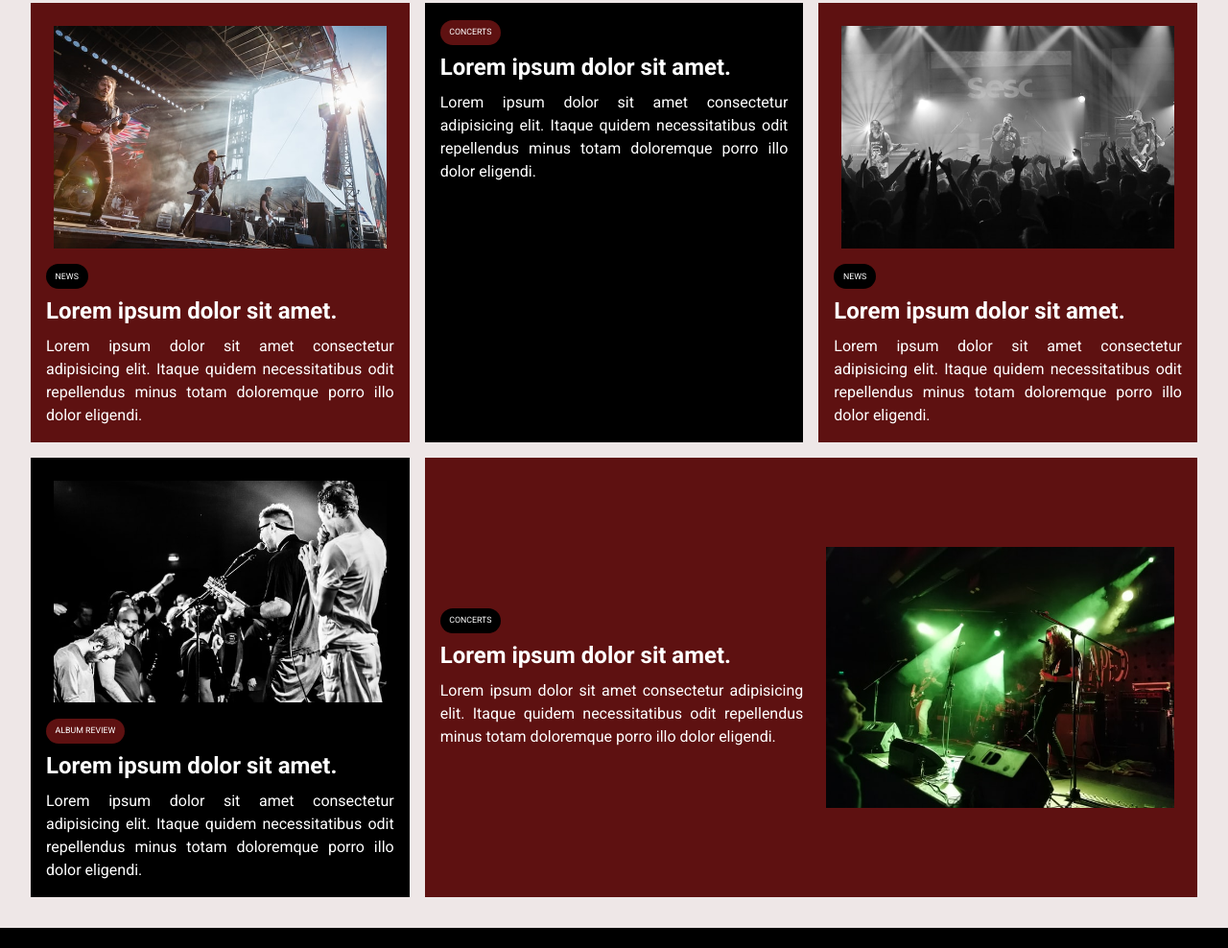
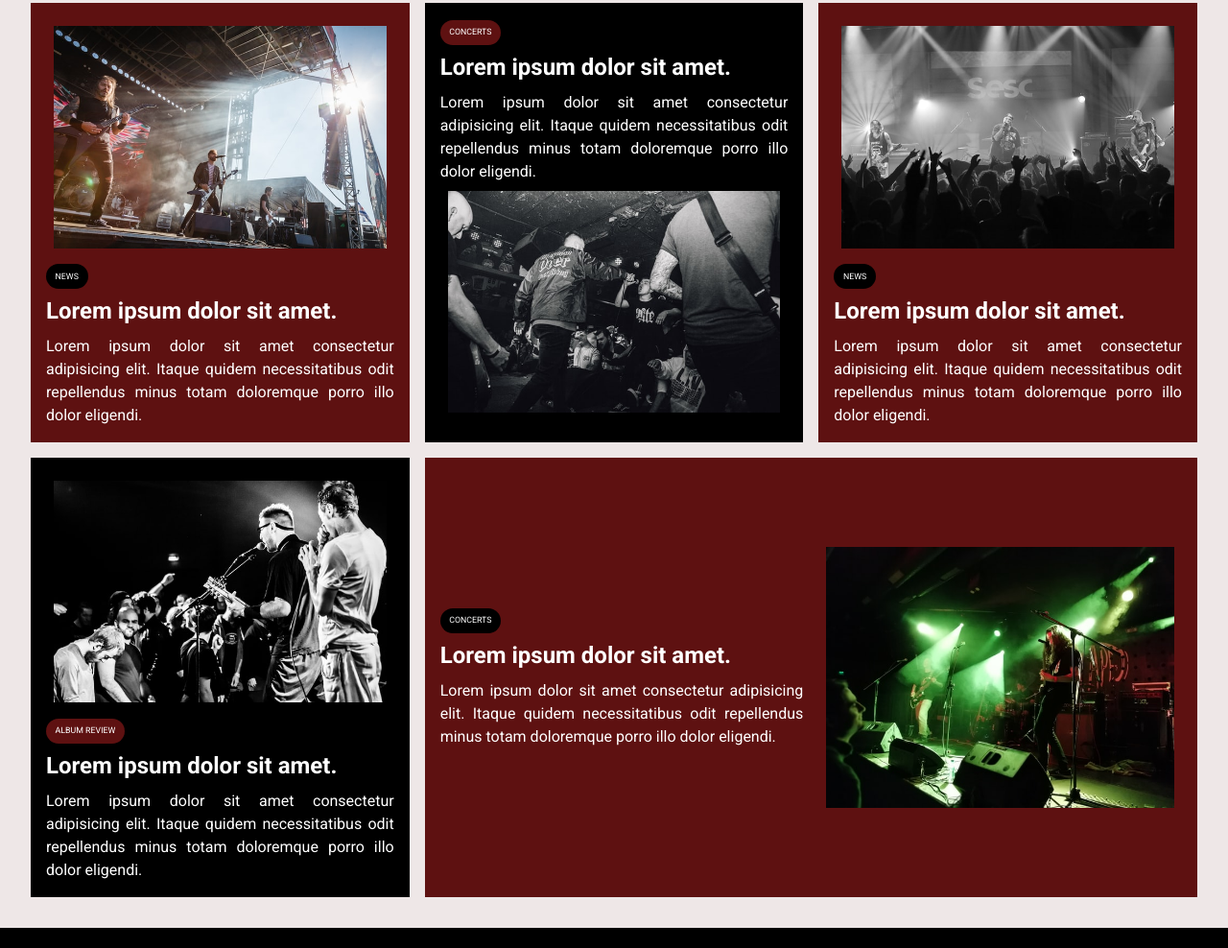
Before and after one commit to AlexanLiakou/MusicSpot-project, a plain HTML site: page Project-files/index.html in a window 1280 px wide. Shown: the part 1122-2110 px from the top of the page at 96% size. Drawn offline with nearby package versions, Linux system fonts and the light colour scheme; the site is published under a folder, as on GitHub Pages, so addresses that start at the root find nothing.

Commit message:
Update index.html

```diff
--- a/Project-files/index.html
+++ b/Project-files/index.html
@@ -80,7 +80,7 @@
                             <h2><a href="article.html" class="hover-primary">Lorem ipsum dolor sit amet.</a></h2>
                             <p>Lorem ipsum dolor sit amet consectetur adipisicing elit. Itaque quidem necessitatibus odit
                                 repellendus minus totam doloremque porro illo dolor eligendi.</p>
-                                <img src="/img/3.jpg" alt="">
+                                <img src="img/3.jpg" alt="">
                     </article>
                     <article class="card bg-primary">
                         <img src="img/4.jpg" alt="">
```
